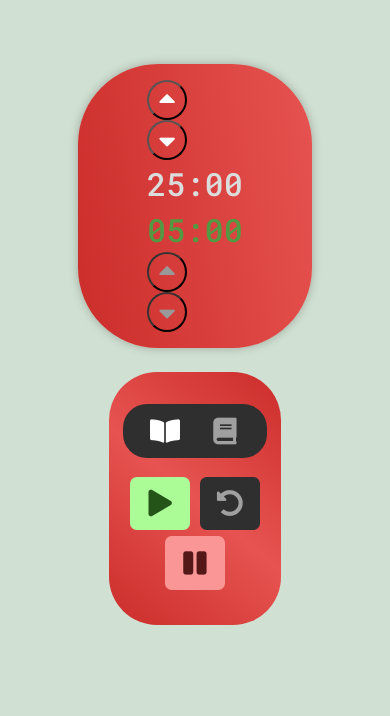
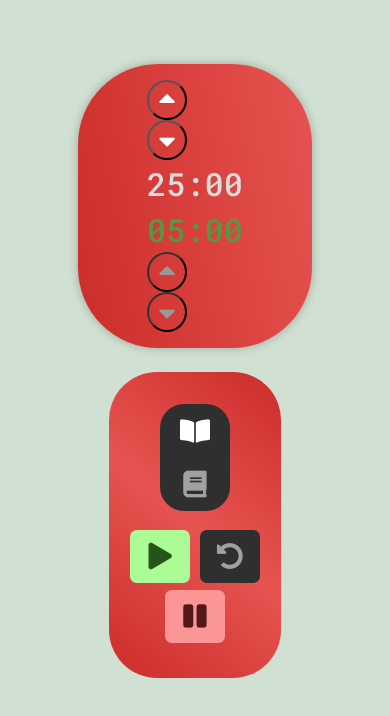
Before and after one commit to jstarks19/Pomodoro-Interval-Timer, a React app: page / in a window 390 px wide. Shown: the part 104-820 px from the top of the page. Built offline with nearby package versions, Linux system fonts and the light colour scheme; a web font is replaced by a local one.

Commit message:
responsive

```diff
--- a/src/styles/Interface.scss
+++ b/src/styles/Interface.scss
@@ -19,6 +19,16 @@
     width: 9em;
     position: relative;
     right: 0em;
+
+    @media (max-width: 500px) {
+      flex-flow: column;
+      width: 50%;
+      align-items: center;
+      justify-content: center;
+      button {
+        margin: 0em 1em;
+      }
+    }
   }
 
   &-Main {
```
Also changed, not shown: 1 other file (tests, documents, lock files or other folders).
